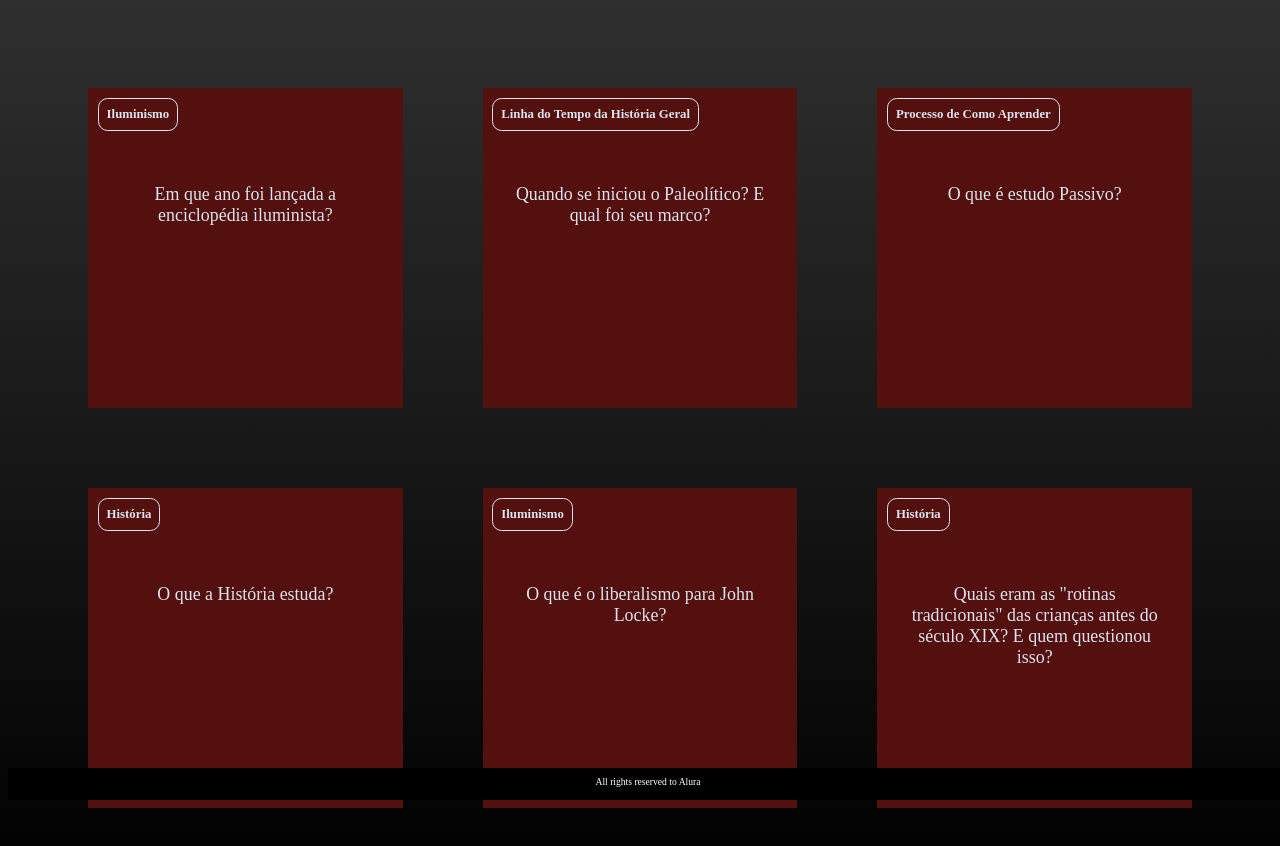
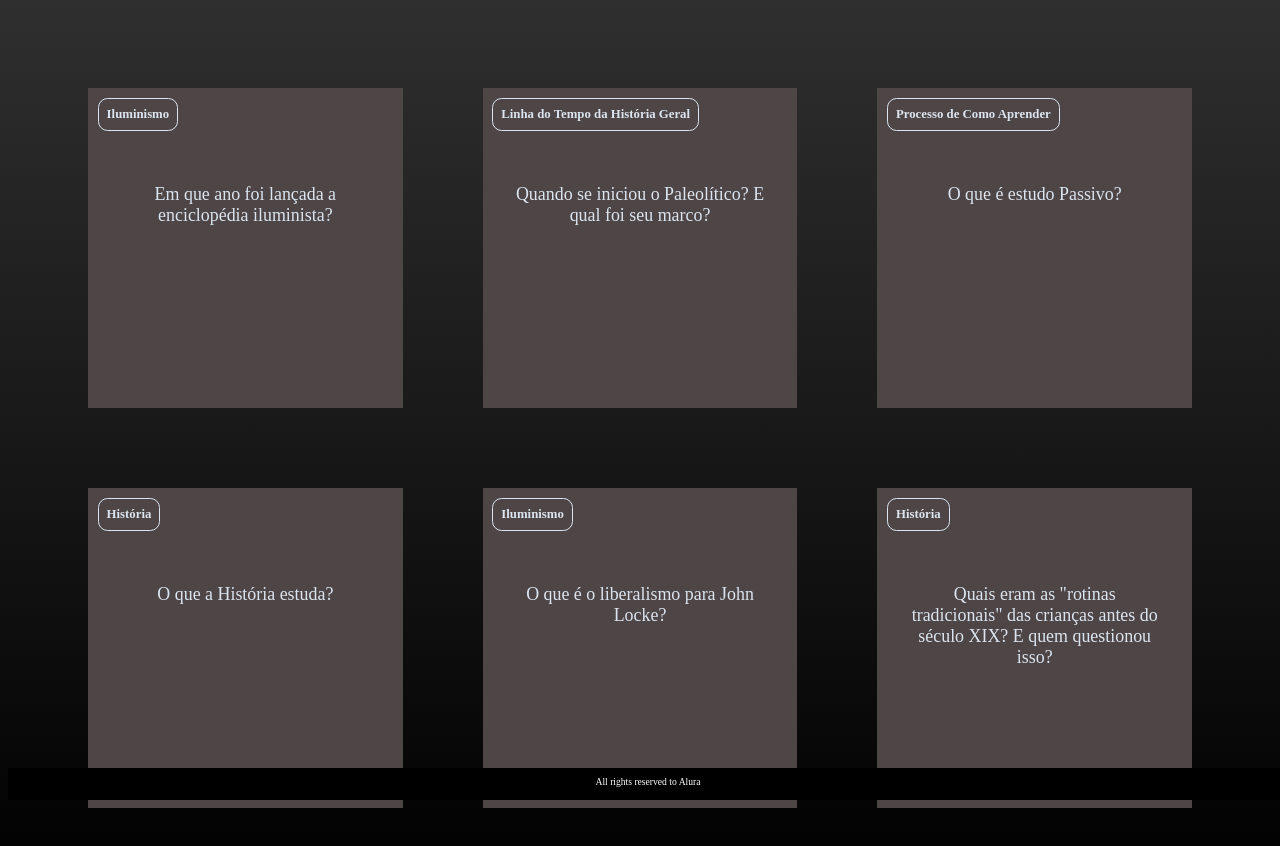
Before and after one commit to Luisgugu/Pagina-Web, a plain HTML site: page index.html in a window 1280 px wide. Drawn offline with Linux system fonts and the light colour scheme.

Commit message:
28/05 - patch 5

```diff
--- a/Asset/Style.css
+++ b/Asset/Style.css
@@ -1,7 +1,7 @@
 :root {
     --text-color: #DBE4EF;
-    --card-front-color: #540f0f;
-    --card-back-color: #d02929;
+    --card-front-color: #4e4646;
+    --card-back-color: #333030;
 }
 
 body {
```
